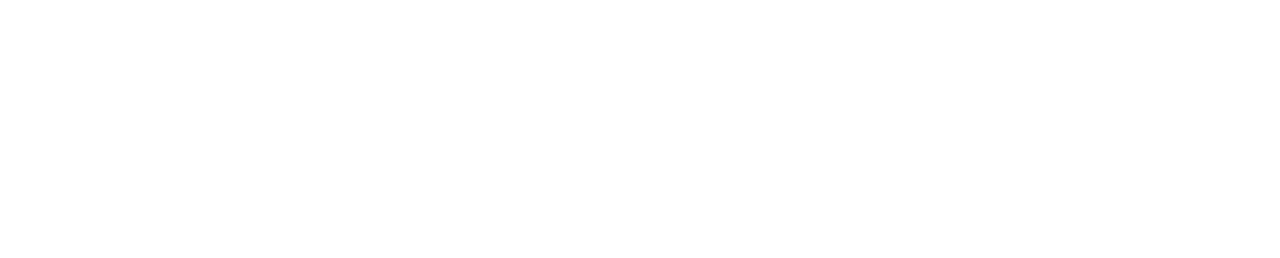
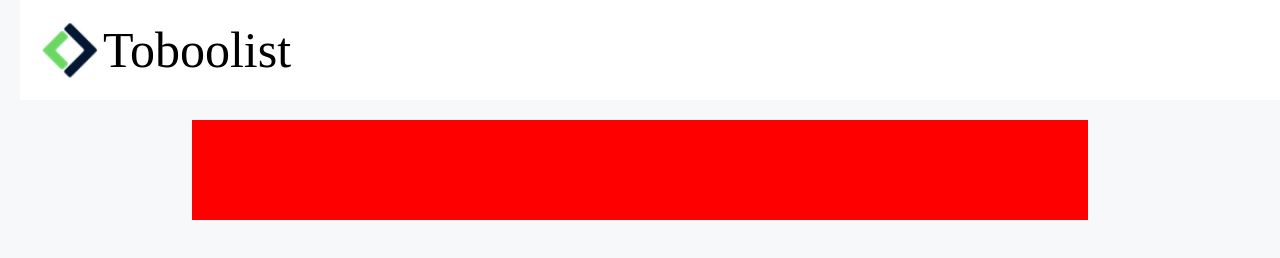
Before and after one commit to DiegoCopat/html-css-toboolist, a plain HTML site: page index.html in a window 1280 px wide. Drawn offline with Linux system fonts and the light colour scheme.

Commit message:
sistemazione logo e strutturazione del corpo

```diff
--- a/css/style.css
+++ b/css/style.css
@@ -0,0 +1,41 @@
+/* body */
+* {
+    box-sizing: border-box;
+    margin: 0;
+    padding: 0;
+}
+
+body {
+    background-color: #F6F8F9;
+}
+
+/* comuni */
+
+
+/* header  */
+header {
+    background-color: white;
+    height: 100px;
+    padding: 20px;
+    margin-left: 20px;
+}
+
+#logo, #logo-scritta {
+    vertical-align: middle;
+}
+#logo {
+    height: 100%;
+}
+
+#logo-scritta {
+    font-size: 50px;
+}
+
+/* main  */
+main {
+    width: 70%;
+    height: 100px;
+    background-color: red;
+    margin: auto;
+    margin-top: 20px;
+}
--- a/index.html
+++ b/index.html
@@ -11,7 +11,8 @@
 
         <!-- logo toboolist -->
         <header>
-
+            <img id="logo" src="img/logo copia.png" alt="">
+            <span id="logo-scritta">Toboolist</span>
         </header>
         <!-- /logo toboolist -->
 
```
